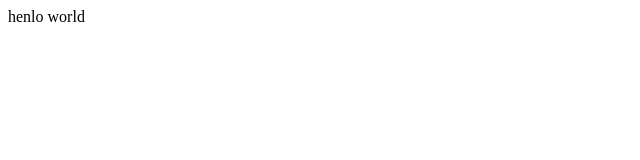
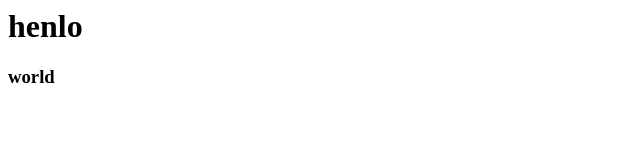
Before and after one commit to afternoonapple/afternoonapple.github.io, a plain HTML site: page index.html in a window 1280 px wide. Shown: the whole page, without its empty margins (0-640 px from the left). Drawn offline with Linux system fonts and the light colour scheme.

Commit message:
Update index.html

```diff
--- a/index.html
+++ b/index.html
@@ -1 +1,2 @@
-henlo world
+<h1> henlo </h1>
+<h3> world </h3>
```
